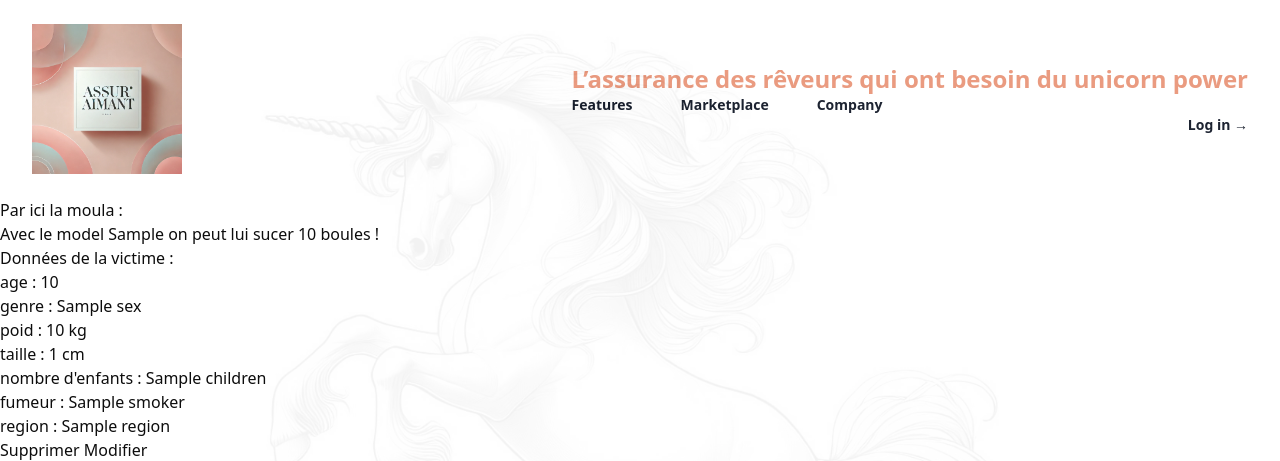
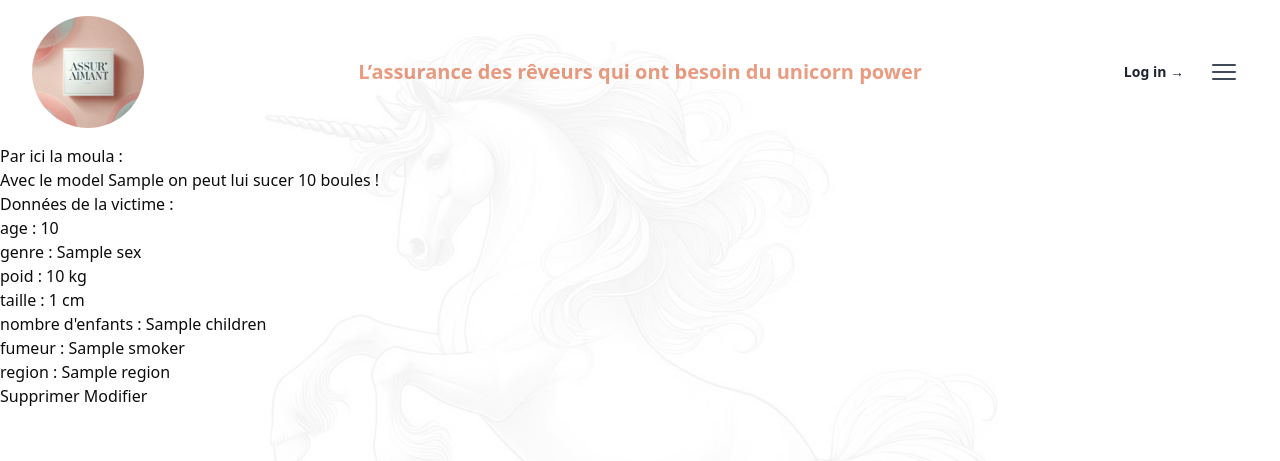
Before and after one commit to istaion/Brief_Djang-Assurance, a Django app: template Djang_Assurance/app/templates/app/result.html in a window 1280 px wide. Shown: the top 461 px of the page. Run offline with Django 5.2, Linux system fonts and the light colour scheme; the template is opened without the code that fills it: most values are stand-ins (such as "Sample title", 1, 10 or a date in 2020); style sheets or scripts are compiled from the project's sources; some libraries are stand-ins or nearby versions.

Commit message:
new header proposition

```diff
--- a/Djang_Assurance/theme/templates/includes/header.html
+++ b/Djang_Assurance/theme/templates/includes/header.html
@@ -1,4 +1,4 @@
-{% load static tailwind_tags %}
+{% comment %} {% load static tailwind_tags %}
 <!DOCTYPE html>
 <html lang="en">
     <head>
@@ -9,9 +9,9 @@
         <script src="https://cdn.tailwindcss.com"></script>
     </head>
     <body>
-        <header class="bg-white">
+        <header class="bg-white"> {% endcomment %}
       {% comment %} <h4 class="text-5xl">Assur'aimant ❤️</h4> {% endcomment %}
-    <nav class="mx-auto flex max-w-7xl items-center justify-between p-6 lg:px-8" aria-label="Global">
+    {% comment %} <nav class="mx-auto flex max-w-7xl items-center justify-between p-6 lg:px-8" aria-label="Global">
       <div class="flex lg:flex-1">
         <a href="#" class="-m-1.5 p-1.5">
           <span class="sr-only">Assur'Aimant</span>
@@ -47,4 +47,67 @@
       {% endif %}
     </nav>
   </header>
+</body> {% endcomment %}
+{% load static tailwind_tags %}
+<!DOCTYPE html>
+<html lang="fr">
+<head>
+    <meta charset="UTF-8">
+    <meta name="viewport" content="width=device-width, initial-scale=1.0">
+    <title>Navbar Component</title>
+    <script src="https://cdn.tailwindcss.com"></script>
+    <script>
+      // Fonction pour basculer le menu burger
+      function toggleMenu() {
+          const menu = document.getElementById('burger-menu');
+          menu.classList.toggle('hidden');
+      }
+  </script>
+</head>
+<body>
+    <header class="bg-white shadow-md">
+        <nav class="mx-auto flex max-w-7xl items-center justify-between p-4 lg:px-8" aria-label="Global">
+            <!-- Logo à gauche -->
+            <div>
+                <a href="#">
+                    <img class="h-28 w-28 rounded-full" src="{% static 'css/dist/logo.jpg' %}" alt="Logo">
+                </a>
+            </div>
+
+            <!-- Phrase centrée -->
+            <div class="absolute left-1/2 transform -translate-x-1/2 text-center font-bold text-xl text-[#E9967A]">
+                L’assurance des rêveurs qui ont besoin du unicorn power
+            </div>
+
+            <!-- Menu Burger et login/logout à droite -->
+            <div class="flex items-center gap-4">
+                {% if request.user.is_authenticated %}
+                    <form method="POST" action="{% url 'deconnexion' %}" class="text-sm font-semibold text-gray-900">
+                        {% csrf_token %}
+                        <button type="submit">Log out</button>
+                    </form>
+                {% else %}
+                    <a href="{% url 'connexion' %}" class="text-sm font-semibold text-gray-900">Log in &rarr;</a>
+                {% endif %}
+
+
+                  <!-- Menu Burger -->
+              <div class="relative">
+                <button type="button" onclick="toggleMenu()" class="p-2 text-gray-700">
+                    <span class="sr-only">Menu</span>
+                    <svg class="h-8 w-8" fill="none" viewBox="0 0 24 24" stroke-width="1.5" stroke="currentColor" aria-hidden="true">
+                        <path stroke-linecap="round" stroke-linejoin="round" d="M3.75 6.75h16.5M3.75 12h16.5m-16.5 5.25h16.5"/>
+                    </svg>
+                </button>
+
+                <!-- Menu caché -->
+                <div id="burger-menu" class="hidden absolute right-0 mt-2 w-48 bg-white rounded-lg shadow-lg">
+                    <a href="/profil" class="block px-4 py-2 text-sm text-gray-700 hover:bg-gray-100">Profil</a>
+                    <a href="#" class="block px-4 py-2 text-sm text-gray-700 hover:bg-gray-100">Rendez-vous</a>
+                    <a href="/prédiction" class="block px-4 py-2 text-sm text-gray-700 hover:bg-gray-100">Votre offre</a>
+                </div>
+            </div>
+          </nav>
+    </header>
 </body>
+</html>
```
Also changed, not shown: Djang_Assurance/infos/templates/infos/contact.html (+0 -32 lines).
